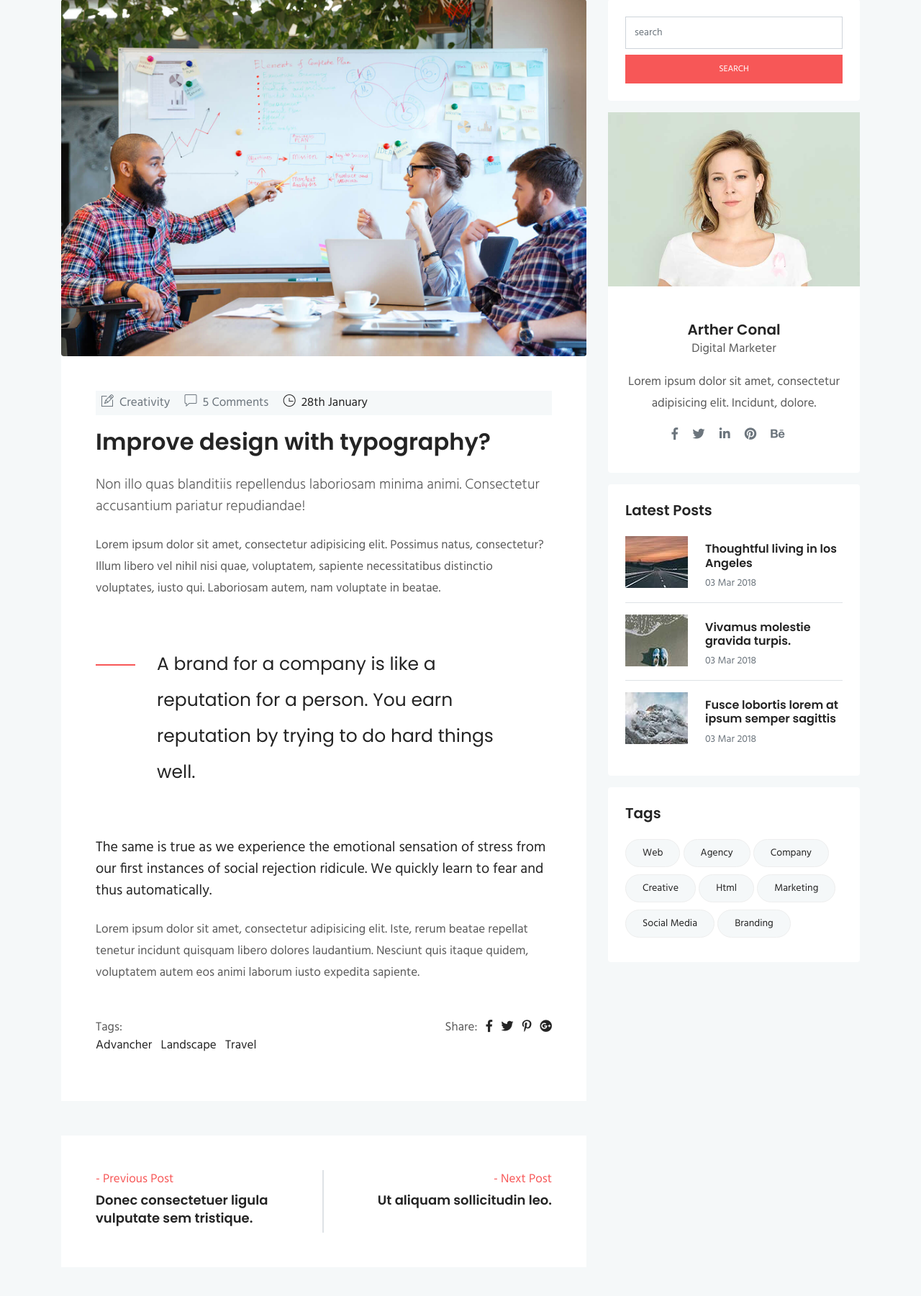
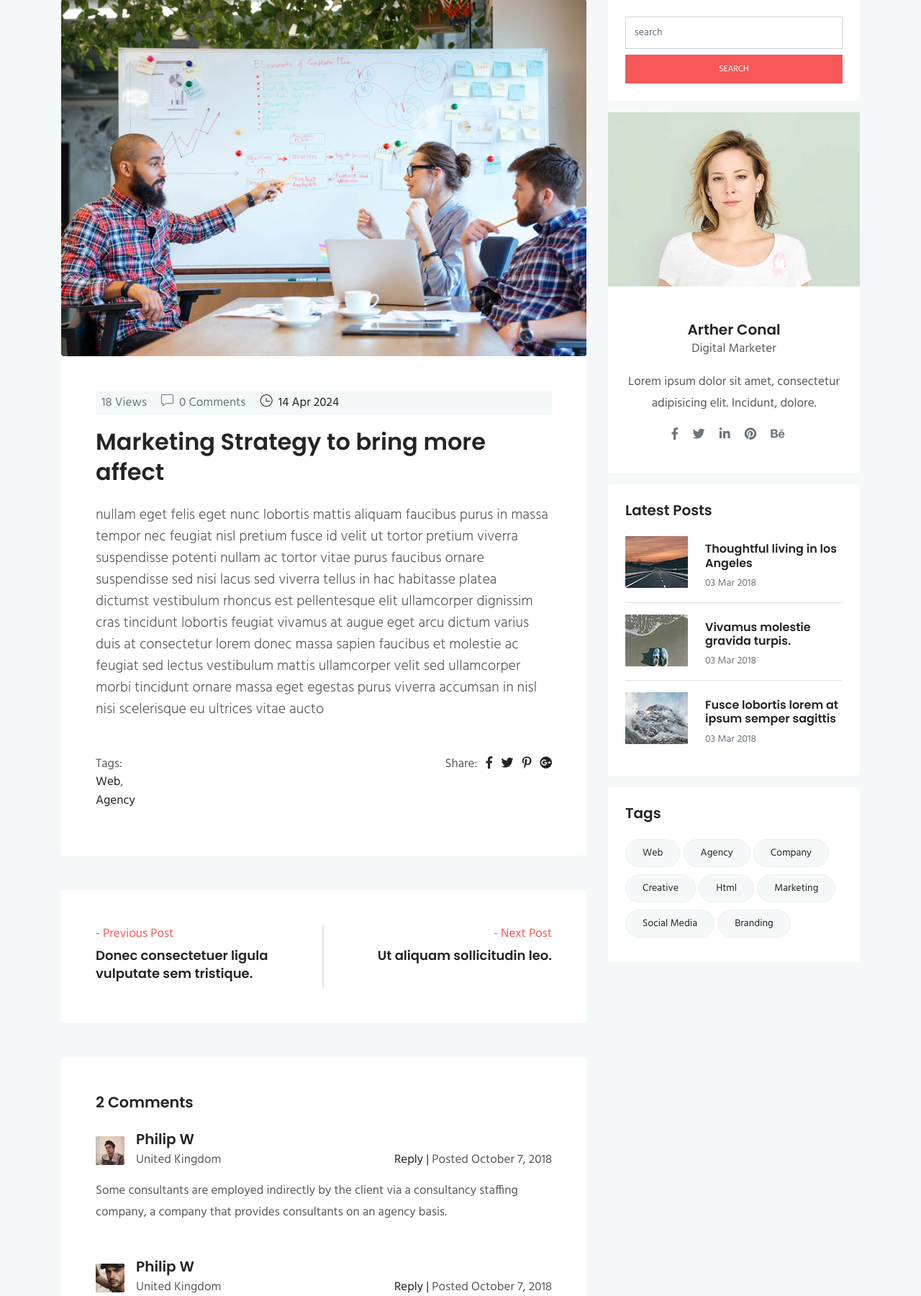
Before and after one commit to Arash7447/mysite-2, a Django app: template templates/blog/blog-single.html in a window 1280 px wide. Shown: the part 593-2394 px from the top of the page at 72% size. Run offline with Django 5.2, Linux system fonts and the light colour scheme; the template is opened without the code that fills it: values that come from a table or form of the project are taken from there, others are empty; data comes from the database, SQL or seed files in the repository; both versions use the stored data as it was after the commit; some libraries are stand-ins or nearby versions; some web fonts are replaced.

Commit message:
worked on blog single
worked on blog single

```diff
--- a/blog/admin.py
+++ b/blog/admin.py
@@ -13,7 +13,7 @@
     list_filter = ('status','author')
     #ordering = ['-created_date']
     search_fields = ['title','content']
-    summernote_fields = ('content',)
+    summernote_fields = ()
 
 class CommentAdmin(admin.ModelAdmin):
     date_hierarchy = "created_date"
--- a/templates/blog/blog-sidebar.html
+++ b/templates/blog/blog-sidebar.html
@@ -68,7 +68,7 @@
 				</div>
 
 				<h3 class="mt-3 mb-3"><a href="{% url 'blog:single' pid=post.id %}">{{post.title}}</a></h3>
-				<p class="mb-4">{{ post.content|truncatewords:20 }}</p>
+				<p class="mb-4">{{ post.content|truncatewords:10 }}</p>
 
 				<a href="{{post.id}}" class="btn btn-small btn-main btn-round-full">Learn More</a>
 			</div>
--- a/templates/blog/blog-single.html
+++ b/templates/blog/blog-single.html
@@ -40,7 +40,7 @@
           <span class="text-white">News details</span>
           <h1 class="text-capitalize mb-4 text-lg">Blog Single</h1>
           <ul class="list-inline">
-            <li class="list-inline-item"><a href="index.html" class="text-white">Home</a></li>
+            <li class="list-inline-item"><a href="http://127.0.0.1:8000/" class="text-white">Home</a></li>
             <li class="list-inline-item"><span class="text-white">/</span></li>
             <li class="list-inline-item"><a href="#" class="text-white-50">News details</a></li>
           </ul>
@@ -63,28 +63,20 @@
 
 			<div class="blog-item-content bg-white p-5">
 				<div class="blog-item-meta bg-gray py-1 px-2">
-					<span class="text-muted text-capitalize mr-3"><i class="ti-pencil-alt mr-2"></i>Creativity</span>
-					<span class="text-muted text-capitalize mr-3"><i class="ti-comment mr-2"></i>5 Comments</span>
-					<span class="text-black text-capitalize mr-3"><i class="ti-time mr-1"></i> 28th January</span>
+					<span class="text-muted text-capitalize mr-3"></i>{{post.counted_view}} Views</span>
+					<span class="text-muted text-capitalize mr-3"><i class="ti-comment mr-2"></i>{{comments|length}} Comments</span>
+					<span class="text-black text-capitalize mr-3"><i class="ti-time mr-1"></i> {{post.published_date|date:'d M Y'}}</span>
 				</div>
 
-				<h2 class="mt-3 mb-4"><a href="blog-single.html">Improve design with typography?</a></h2>
-				<p class="lead mb-4">Non illo quas blanditiis repellendus laboriosam minima animi. Consectetur accusantium pariatur repudiandae!</p>
-
-				<p>Lorem ipsum dolor sit amet, consectetur adipisicing elit. Possimus natus, consectetur? Illum libero vel nihil nisi quae, voluptatem, sapiente necessitatibus distinctio voluptates, iusto qui. Laboriosam autem, nam voluptate in beatae.</p>
-
-				<h3 class="quote">A brand for a company is like a reputation for a person. You earn reputation by trying to do hard things well.</h3>
-
-				<p class="lead mb-4 font-weight-normal text-black">The same is true as we experience the emotional sensation of stress from our first instances of social rejection ridicule. We quickly learn to fear and thus automatically.</p>
-
-				<p>Lorem ipsum dolor sit amet, consectetur adipisicing elit. Iste, rerum beatae repellat tenetur incidunt quisquam libero dolores laudantium. Nesciunt quis itaque quidem, voluptatem autem eos animi laborum iusto expedita sapiente.</p>
+				<h2 class="mt-3 mb-4"><a href="blog-single.html">{{ post.title }}</a></h2>
+				<p class="lead mb-4">{{post.content}}</p>
 
 				<div class="tag-option mt-5 clearfix">
 				    <ul class="float-left list-inline">
 				    	<li>Tags:</li>
-				    	<li class="list-inline-item"><a href="#" rel="tag">Advancher</a></li>
-				    	<li class="list-inline-item"><a href="#" rel="tag">Landscape</a></li>
-				    	<li class="list-inline-item"><a href="#" rel="tag">Travel</a></li>
+						{% for cat in post.category.all %}
+						<li><a href="{% url 'blog:category' cat_name=cat.name %}">{{ cat.name }}</a>{% if not forloop.last %},{% endif %}</li>
+						{% endfor %}
 				   	</ul>
 
 				    <ul class="float-right list-inline">
```
Also changed, not shown: blog/forms.py (added, +9 -0 lines), blog/views.py (+44 -4 lines), db.sqlite3.
